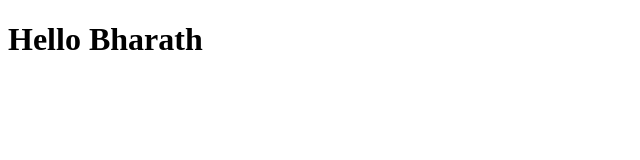
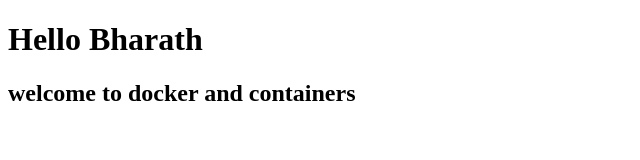
Before and after one commit to varmadbk/bharath-webui, a plain HTML site: page index.html in a window 1280 px wide. Shown: the whole page, without its empty margins (0-640 px from the left). Drawn offline with Linux system fonts and the light colour scheme.

Commit message:
udpate compose

```diff
--- a/index.html
+++ b/index.html
@@ -7,5 +7,6 @@
 </head>
 <body>
     <h1> Hello Bharath </h1>
+    <h2> welcome to docker and containers </h2>
 </body>
 </html>
```
Also changed, not shown: 3 other files.
